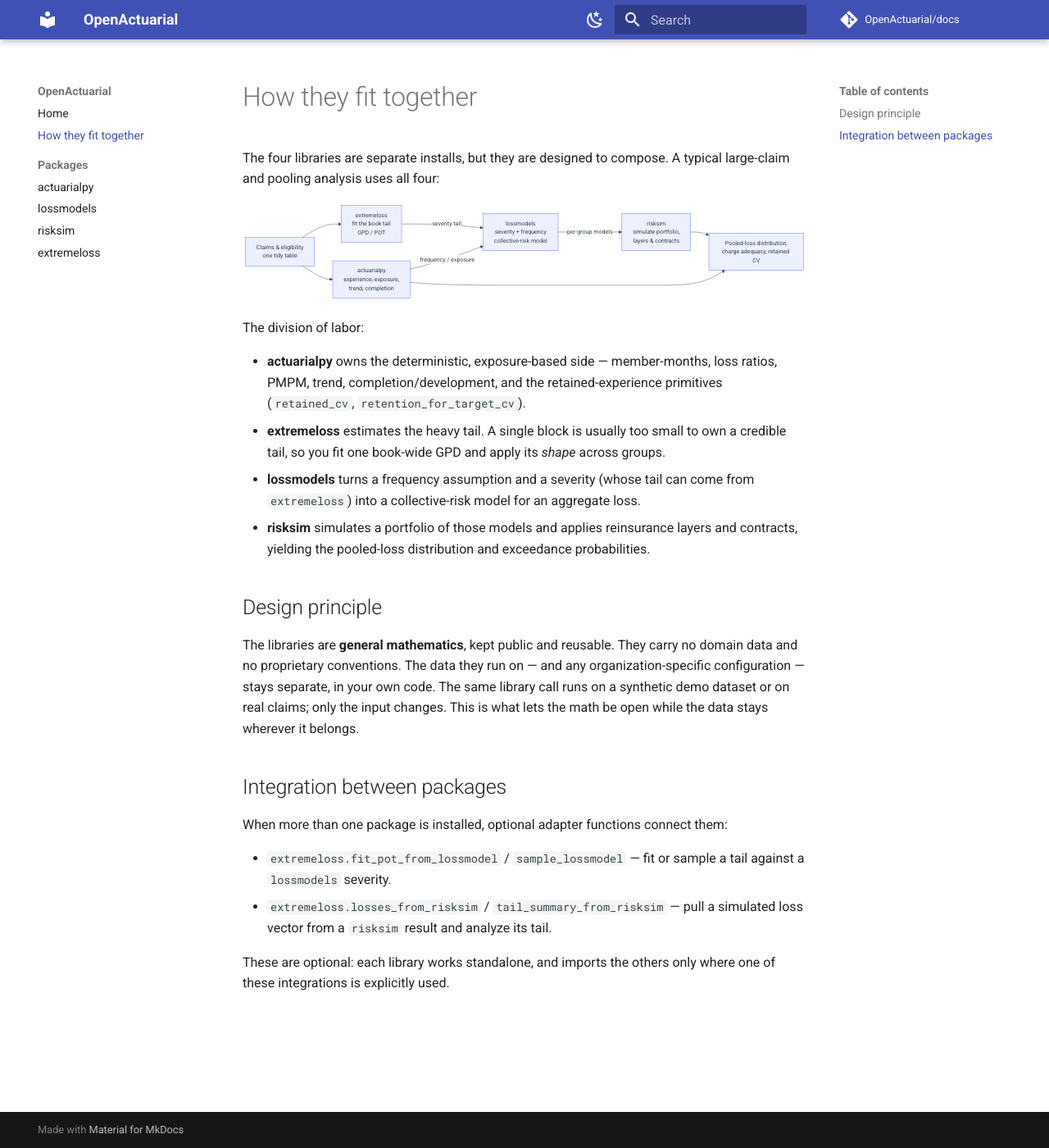
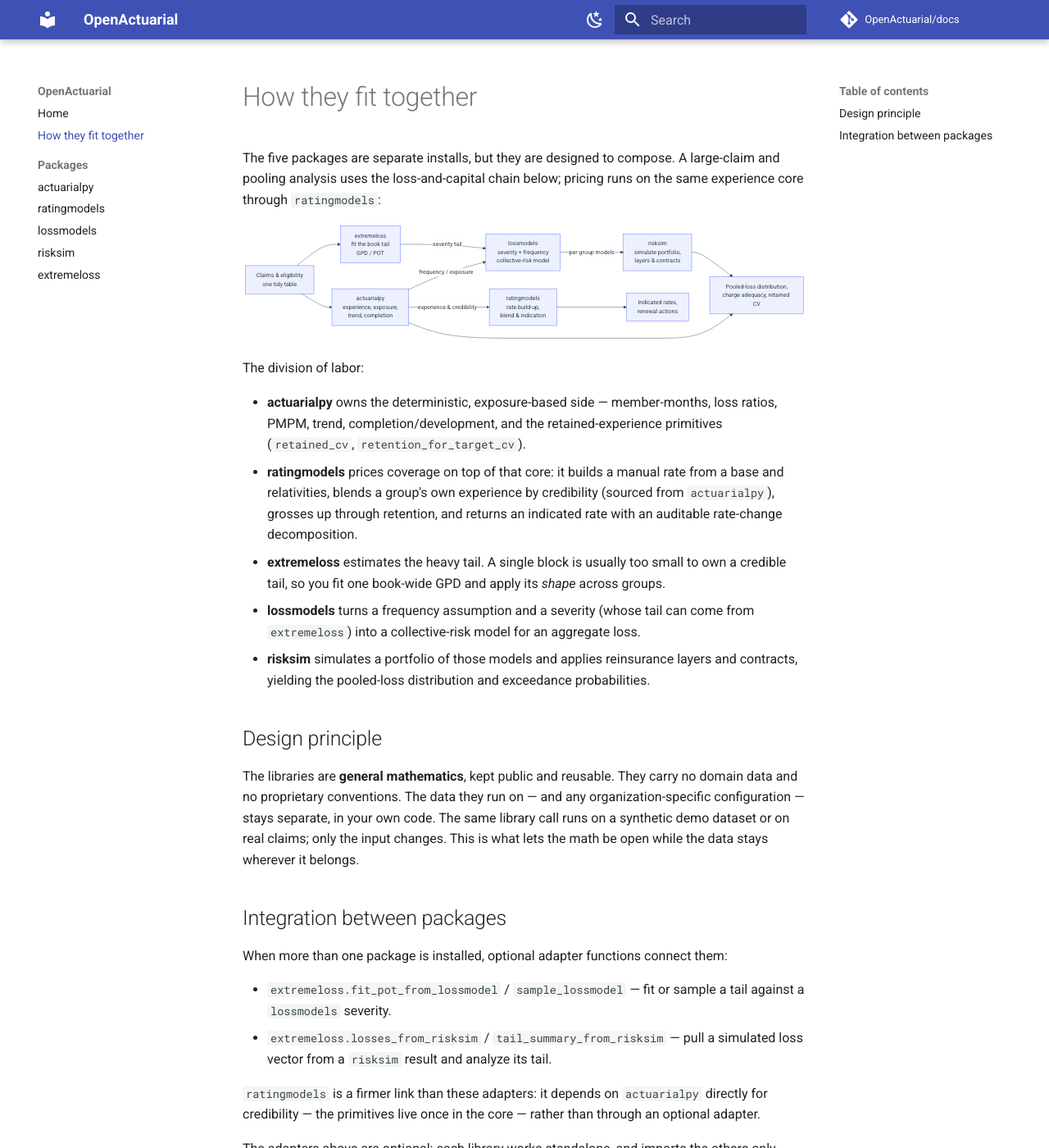
Before and after one commit to OpenActuarial/docs, an MkDocs documentation site: the page built from docs/overview.md, in a window 1280 px wide and 1400 px high. Shown: the whole window at 82% size. Built offline with MkDocs 1.6.1 and Material for MkDocs 9.7.7, drawn with Linux system fonts in a browser that asks for light colours; comment, search, counter and statistics services are not loaded; some of the changed text lies outside the part shown.

Commit message:
Update with ratingmodels package

````diff
--- a/docs/overview.md
+++ b/docs/overview.md
@@ -1,7 +1,8 @@
 # How they fit together
 
-The four libraries are separate installs, but they are designed to compose. A typical
-large-claim and pooling analysis uses all four:
+The five packages are separate installs, but they are designed to compose. A large-claim
+and pooling analysis uses the loss-and-capital chain below; pricing runs on the same
+experience core through `ratingmodels`:
 
 ```mermaid
 flowchart LR
@@ -12,6 +13,8 @@
     LM -- per-group models --> RS[risksim<br/>simulate portfolio,<br/>layers & contracts]
     RS --> O[Pooled-loss distribution,<br/>charge adequacy, retained CV]
     AP --> O
+    AP -- experience & credibility --> RM[ratingmodels<br/>rate build-up,<br/>blend & indication]
+    RM --> P[Indicated rates,<br/>renewal actions]
 ```
 
 The division of labor:
@@ -19,6 +22,10 @@
 - **actuarialpy** owns the deterministic, exposure-based side — member-months, loss
   ratios, PMPM, trend, completion/development, and the retained-experience primitives
   (`retained_cv`, `retention_for_target_cv`).
+- **ratingmodels** prices coverage on top of that core: it builds a manual rate from a
+  base and relativities, blends a group's own experience by credibility (sourced from
+  `actuarialpy`), grosses up through retention, and returns an indicated rate with an
+  auditable rate-change decomposition.
 - **extremeloss** estimates the heavy tail. A single block is usually too small to own
   a credible tail, so you fit one book-wide GPD and apply its *shape* across groups.
 - **lossmodels** turns a frequency assumption and a severity (whose tail can come from
@@ -43,5 +50,9 @@
 - `extremeloss.losses_from_risksim` / `tail_summary_from_risksim` — pull a simulated
   loss vector from a `risksim` result and analyze its tail.
 
-These are optional: each library works standalone, and imports the others only where one
-of these integrations is explicitly used.
+`ratingmodels` is a firmer link than these adapters: it depends on `actuarialpy` directly
+for credibility — the primitives live once in the core — rather than through an optional
+adapter.
+
+The adapters above are optional: each library works standalone, and imports the others
+only where one of these integrations is explicitly used.
--- a/mkdocs.yml
+++ b/mkdocs.yml
@@ -1,6 +1,6 @@
 site_name: OpenActuarial
-site_description: A composable toolkit for actuarial experience, loss, risk, and tail modeling
-site_url: https://openactuarial.github.io/docs/
+site_description: A composable toolkit for actuarial experience, pricing, loss, risk, and tail modeling
+site_url: https://openactuarial.org/
 repo_url: https://github.com/OpenActuarial/docs
 repo_name: OpenActuarial/docs
 
@@ -31,6 +31,7 @@
   - How they fit together: overview.md
   - Packages:
       - actuarialpy: actuarialpy.md
+      - ratingmodels: ratingmodels.md
       - lossmodels: lossmodels.md
       - risksim: risksim.md
       - extremeloss: extremeloss.md
@@ -53,6 +54,8 @@
 
 markdown_extensions:
   - admonition
+  - attr_list
+  - md_in_html
   - pymdownx.details
   - toc:
       permalink: true
--- a/requirements.txt
+++ b/requirements.txt
@@ -3,6 +3,7 @@
 black  # formats rendered signatures
 # the packages themselves, so the API reference can introspect their docstrings
 actuarialpy
+ratingmodels
 lossmodels
 risksim
 extremeloss
````
Also changed, not shown: docs/index.md (+5 -5 lines), docs/ratingmodels.md (added, +61 -0 lines), 1 other file.
